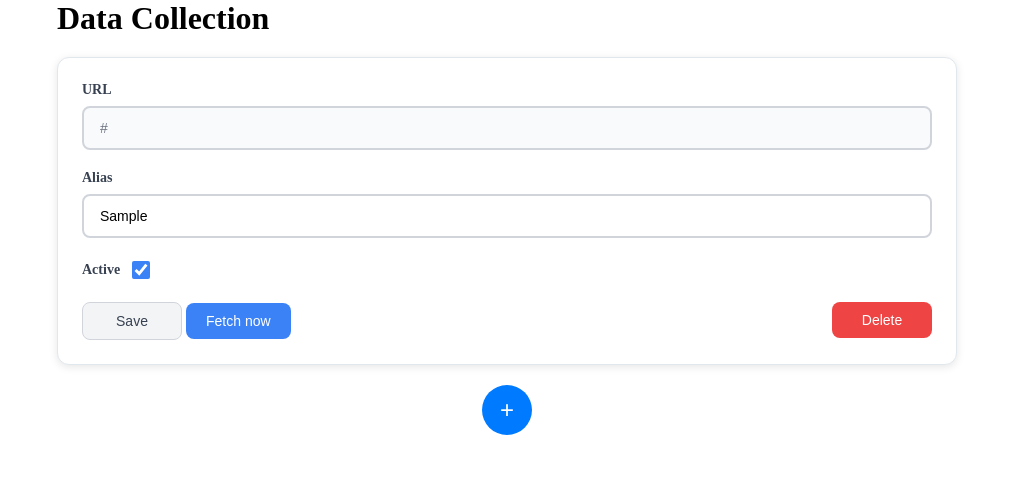
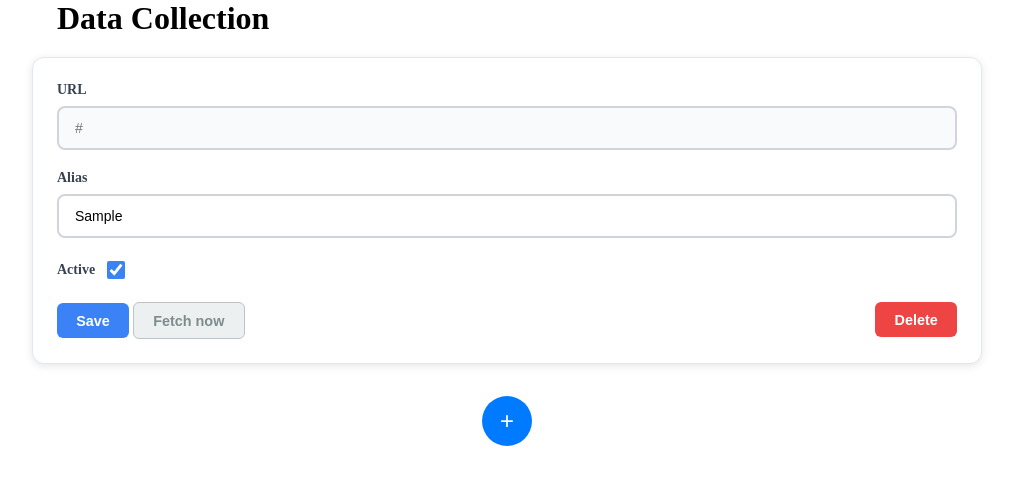
Before and after one commit to LokiLin14/royal-road-monitor, a Flask app: page /watched_urls in a window 1280 px wide. Shown: the part 26-511 px from the top of the page, without its empty margins (133-1146 px from the left). Run offline with Flask 3, Linux system fonts and the light colour scheme; tables that the repository leaves empty hold one stand-in row (values such as "Sample post").

Commit message:
Cleaup: create default css file to gather common css style

```diff
--- a/database/queries.py
+++ b/database/queries.py
@@ -50,7 +50,7 @@
     # Filter for only snapshots in the url and number the snapshots by their creation time
     first_appearances = (db_session.query(
         FictionSnapshot.url,
-        func.max(FictionSnapshot.snapshot_time).label('snapshot_time'),
+        func.min(FictionSnapshot.snapshot_time).label('snapshot_time'),
     ).filter(
         FictionSnapshot.from_url == from_url
     ).group_by(
@@ -73,7 +73,7 @@
 def dont_show_fictions(max_entries_returned:int=100) -> List[Tuple[NotInterestedInFiction, FictionSnapshot]]:
     first_appearances = db_session.query(
         FictionSnapshot.url,
-        func.max(FictionSnapshot.snapshot_time).label('snapshot_time'),
+        func.min(FictionSnapshot.snapshot_time).label('snapshot_time'),
     ).group_by(
         FictionSnapshot.url,
     ).subquery()
--- /dev/null
+++ b/static/default.css
@@ -0,0 +1,132 @@
+.content-heading {
+    margin: 0 auto 20px auto;
+    max-width: 900px;
+    display: flex;
+    flex-direction: row;
+    justify-content: space-between;
+    align-items: center;
+
+    h1, p {
+        margin: 0;
+    }
+}
+
+.content-body {
+    display: flex;
+    flex-direction: column;
+    align-items: center;
+    max-width: 900px;
+    margin: 0 auto 20px auto;
+}
+
+.content-item {
+    display: flex;
+    width: 100%;
+    gap: 1.5rem;
+    padding: 1.5rem;
+    margin-bottom: 2rem;
+    border-radius: 12px;
+    box-shadow: 0 2px 8px rgba(0, 0, 0, 0.1);
+    max-width: 900px;
+    background: white;
+    border: 1px solid #e1e8ed;
+
+    /* Title styling */
+    h2 {
+        margin: 0 0 1rem 0;
+        font-size: 1.5rem;
+        font-weight: 700;
+        line-height: 1.3;
+        color: #2c3e50;
+    }
+
+    a {
+        text-decoration: none;
+        color: inherit;
+    }
+
+    a:hover {
+        color: #3498db;
+    }
+
+    /* Description paragraphs */
+    p {
+        margin: 0.4rem 0 0.4rem 0;
+        line-height: 1.6;
+        color: #555;
+        font-size: 0.95rem;
+    }
+
+    /* Cover image styling */
+    img {
+        width: 180px;
+        height: 240px;
+        object-fit: cover;
+        border-radius: 8px;
+        box-shadow: 0 2px 8px rgba(0, 0, 0, 0.2);
+        flex-shrink: 0;
+    }
+
+    .content-item p:empty {
+        display: none;
+    }
+}
+
+.hidden-item {
+    display: none;
+}
+
+.rounded-button {
+    padding: 0.6rem 1.2rem;
+    border: none;
+    border-radius: 6px;
+    font-size: 0.9rem;
+    font-weight: 600;
+    cursor: pointer;
+    flex-shrink: 0;
+}
+
+.follow-fiction:hover {
+    background: #2980b9;
+    transform: translateY(-1px);
+}
+
+.gray-button {
+    background: #ecf0f1;
+    color: #7f8c8d;
+    border: 1px solid #bdc3c7;
+}
+
+.gray-button:hover {
+    background: #d5dbdb;
+    color: #34495e;
+}
+
+.blue-button {
+    background-color: #3b82f6;
+    color: white;
+}
+
+.blue-button:hover {
+    background-color: #2563eb;
+}
+
+.gray-button-inverted {
+    background-color: #f3f4f6;
+    color: #374151;
+    border: 1px solid #d1d5db;
+}
+
+.gray-button-inverted:hover {
+    background-color: #e5e7eb;
+    border-color: #9ca3af;
+}
+
+button.red-button {
+    background-color: #ef4444;
+    color: white;
+}
+
+button.red-button:hover {
+    background-color: #dc2626;
+}
--- a/static/fiction-buttons.js
+++ b/static/fiction-buttons.js
@@ -45,7 +45,7 @@
 const followButtons = document.querySelectorAll('.follow-fiction');
 followButtons.forEach(button => {
     button.addEventListener('click', async function() {
-        const fictionItem = this.closest('.fiction-list-item');
+        const fictionItem = this.closest('.content-item');
         const link = fictionItem.querySelector('a').href;
         const success = await view_fiction(link, true);
         if (success) {
@@ -58,7 +58,7 @@
 const discardButtons = document.querySelectorAll('.discard-fiction');
 discardButtons.forEach(button => {
     button.addEventListener('click', async function() {
-        const fictionItem = this.closest('.fiction-list-item');
+        const fictionItem = this.closest('.content-item');
         const link = fictionItem.querySelector('a').href;
         const success = await view_fiction(link, false);
         if (success) {
@@ -71,7 +71,7 @@
 const dontShowButtons = document.querySelectorAll('.dont-show-fiction');
 dontShowButtons.forEach(button => {
     button.addEventListener('click', async function() {
-        const fictionItem = this.closest('.fiction-list-item');
+        const fictionItem = this.closest('.content-item');
         const link = fictionItem.querySelector('a').href;
         const success = await mark_dont_show_fiction(link);
         if (success) {
--- a/static/watched-urls.css
+++ b/static/watched-urls.css
@@ -1,36 +1,9 @@
-.watched-header-div {
-    max-width: 900px;
-    margin: 0 auto;
-
-    h1 {
-        margin: 0;
-    }
+.watched-page-card {
+    form {
+        width: 100%;
     }
 
-.watched-pages-div {
-    max-width: 900px;
-    margin: 0 auto;
-    padding: 20px;
-}
-
-.watched-page-card {
-    background: white;
-    border-radius: 12px;
-    padding: 24px;
-    margin-bottom: 20px;
-    box-shadow: 0 2px 8px rgba(0, 0, 0, 0.1);
-    border: 1px solid #e1e8ed;
-}
-
-.watched-page-card .form-group {
-    margin-bottom: 20px;
-}
-
-.form-group:last-of-type {
-    margin-bottom: 24px;
-}
-
-.watched-page-card label {
+    label {
         display: block;
         font-weight: 600;
         color: #374151;
@@ -38,7 +11,7 @@
         font-size: 14px;
     }
 
-.watched-page-card input[type="text"] {
+    input[type="text"] {
         width: 100%;
         padding: 12px 16px;
         border: 2px solid #d1d5db;
@@ -47,19 +20,28 @@
         box-sizing: border-box;
     }
 
-.watched-page-card input[type="text"]:focus {
+    input[type="text"]:focus {
         outline: none;
         border-color: #3b82f6;
         box-shadow: 0 0 0 3px rgba(59, 130, 246, 0.1);
     }
 
-.watched-page-card input[type="text"]:read-only {
+    input[type="text"]:read-only {
         background-color: #f9fafb;
         color: #6b7280;
         cursor: not-allowed;
     }
 
-.watched-page-card .checkbox-group {
+    .form-group {
+        margin-bottom: 20px;
+        width: 100%;
+    }
+
+    .form-group:last-of-type {
+        margin-bottom: 24px;
+    }
+
+    .checkbox-group {
         display: flex;
         flex-direction: row;
         align-items: center;
@@ -67,21 +49,21 @@
         margin-bottom: 20px;
     }
 
-.watched-page-card input[type="checkbox"] {
+    input[type="checkbox"] {
         width: 18px;
         height: 18px;
         accent-color: #3b82f6;
         cursor: pointer;
     }
 
-.watched-page-card .button-group {
+    .button-group {
         display: flex;
         gap: 12px;
         flex-wrap: wrap;
         justify-content: space-between;
     }
 
-.watched-page-card .checkbox-group label {
+    .checkbox-group label {
         margin-bottom: 0;
     }
 
@@ -94,42 +76,6 @@
         cursor: pointer;
         min-width: 100px;
     }
-
-button.watched-form-create,
-button.watched-form-fetch {
-    background-color: #3b82f6;
-    color: white;
-}
-
-button.watched-form-create:hover,
-button.watched-form-fetch:hover {
-    background-color: #2563eb;
-    transform: translateY(-1px);
-}
-
-button.watched-form-save {
-    background-color: #f3f4f6;
-    color: #374151;
-    border: 1px solid #d1d5db;
-}
-
-button.watched-form-save:hover {
-    background-color: #e5e7eb;
-    border-color: #9ca3af;
-}
-
-button.watched-form-clear,
-button.watched-form-delete,
-button.red-button {
-    background-color: #ef4444;
-    color: white;
-}
-
-button.watched-form-clear:hover,
-button.watched-form-delete:hover,
-button.red-button:hover {
-    background-color: #dc2626;
-    transform: translateY(-1px);
 }
 
 .plus-button {
@@ -152,17 +98,3 @@
     background: #0056b3;
     transform: scale(1.1);
 }
-
-.hidden-item {
-    display: none;
-}
-
-@media (max-width: 640px) {
-    .button-group {
-        flex-direction: column;
-    }
-
-    button {
-        width: 100%;
-    }
-}
--- a/templates/base.html
+++ b/templates/base.html
@@ -7,6 +7,7 @@
     <link rel="stylesheet" href="{{  url_for('static', filename='fiction-card.css')}}">
     <link rel="stylesheet" href="{{  url_for('static', filename='watched-urls.css')}}">
     <link rel="stylesheet" href="{{  url_for('static', filename='dont-show.css')}}">
+    <link rel="stylesheet" href="{{  url_for('static', filename='default.css')}}">
 </head>
 <body>
     <div class="navbar">
--- a/templates/new_fictions.html
+++ b/templates/new_fictions.html
@@ -6,7 +6,7 @@
 {% endblock %}
 
 {% block body %}
-    <div class="fiction-display-heading">
+    <div class="content-heading">
         <div>
             <h1>New Fictions</h1>
             <p>Displays the fictions ordered by when they first appeared.</p>
--- a/templates/watched_urls.html
+++ b/templates/watched_urls.html
@@ -5,7 +5,7 @@
 {% endblock %}
 
 {% macro watched_url_data_entry(url_value, alias_value, active_value, form_endpoint="", editable_url=True, hidden=False) %}
-<div class="watched-page-card {% if hidden %}hidden-item{% endif %}"><form action="{{ form_endpoint }}" method="post">
+<div class="content-item watched-page-card {% if hidden %}hidden-item{% endif %}"><form action="{{ form_endpoint }}" method="post">
     <div class="form-group">
         <label for="URL">URL</label>
         <input type="text" id="URL" name="url" value="{{ url_value }}" {% if not editable_url %} readonly {% endif %}>
@@ -25,21 +25,21 @@
 {% endmacro %}
 
 {% block body %}
-    <div class="watched-header-div">
+    <div class="content-heading">
         <h1> Data Collection </h1>
     </div>
 
-    <div class="watched-pages-div">
+    <div class="content-body">
         {% for watched_url in watched_urls %}
             {% call watched_url_data_entry(
                 watched_url.url, watched_url.alias, watched_url.active,
                 form_endpoint = url_for('action_on_watched_url'), editable_url = False) %}
                 <div>
-                    <button type="submit" class="watched-form-save" name="action" value="save">Save</button>
-                    <button type="submit" class="watched-form-fetch" name="action" value="fetch">Fetch now</button>
+                    <button type="submit" class="rounded-button blue-button" name="action" value="save">Save</button>
+                    <button type="submit" class="rounded-button gray-button" name="action" value="fetch">Fetch now</button>
                 </div>
                 <div>
-                    <button type="submit" class="watched-form-delete" name="action" value="delete">Delete</button>
+                    <button type="submit" class="rounded-button red-button" name="action" value="delete">Delete</button>
                 </div>
             {% endcall %}
         {% endfor %}
@@ -49,10 +49,10 @@
         </div>
         {% call watched_url_data_entry("", "", True, form_endpoint = url_for('create_watched_url'), editable_url = True, hidden=True) %}
             <div>
-                <button type="submit" class="watched-form-create">Create</button>
+                <button type="submit" class="rounded-button blue-button">Create</button>
             </div>
             <div>
-                <button type="reset" class="watched-form-clear">Clear</button>
+                <button type="reset" class="rounded-button red-button">Clear</button>
             </div>
         {% endcall %}
     </div>
```
Also changed, not shown: static/fiction-card.css (+0 -136 lines), templates/dont_shows.html (+4 -4 lines), templates/macros/fiction_render.html (+5 -5 lines). Lines whose indentation alone changed are shown as unchanged.
